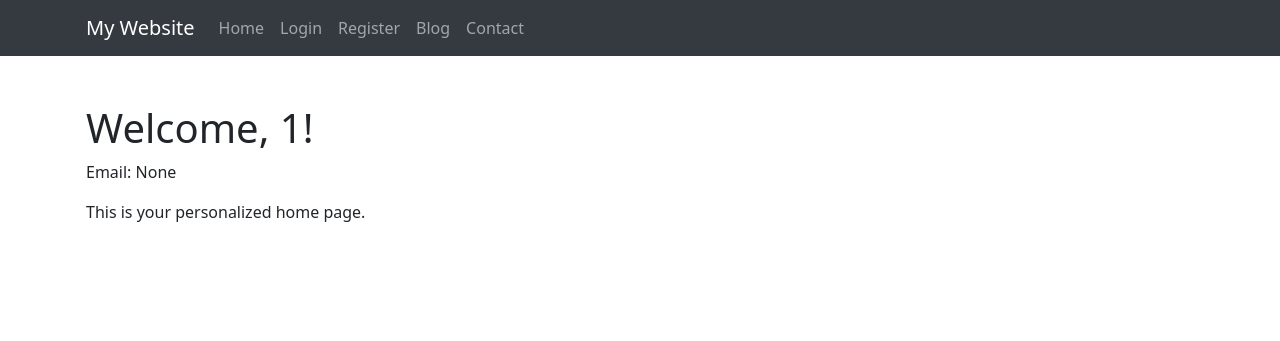
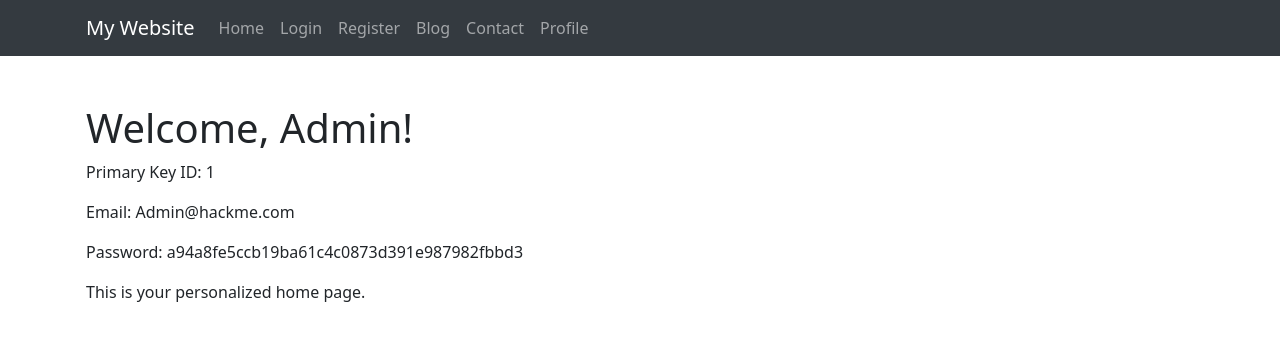
Before and after one commit to attacker-codeninja/Web-Application-Attacks, a Flask app: page /user/1 in a window 1280 px wide. Shown: the top 341 px of the page. Run offline with Flask 2, Linux system fonts and the light colour scheme; data comes from the database, SQL or seed files in the repository; data that the repository does not hold is empty; some libraries are stand-ins or nearby versions.

Commit message:
finished creating vulerable IDOR website

```diff
--- a/Broken_Access_Control/IDOR/application/app.py
+++ b/Broken_Access_Control/IDOR/application/app.py
@@ -36,18 +36,22 @@ def login():
             db.close()
 
             if user:
-                # Check if the user is an admin
+                # Store the user's information in the session
+                session['user_id'] = user[0]
                 session['name'] = user[1]
+                session['email'] = user[2]
+                session['password'] = user[3]
+
                 if user[4] == 'admin':
                     # Store the admin status in the session
                     session['is_admin'] = True
-                    session['email'] = user[2]
 
                     # Redirect the admin user to the admin.html page
                     return redirect(url_for('admin'))
 
-                # Redirect to the personalized home page for regular users
-                return redirect(url_for('user_home', name=user[1], email=user[2]))
+                # Redirect to the user's home page
+                return redirect(url_for('user_home', user_id=user[0]))
+
             else:
                 flash("Invalid email or password. Please try again.")
                 return redirect(url_for('login'))
@@ -58,6 +62,8 @@ def login():
             flash("An error occurred during login. Please try again later.")
 
     return render_template('login.html')
+
+
 
 
 
@@ -107,11 +113,34 @@ def register():
 
 
 
+@app.route('/user/<int:user_id>')
+def user_home(user_id):
+    # Retrieve user information from the database based on the user_id
+    db = mysql.connector.connect(
+        host='db',
+        user='myuser',
+        password='mypassword',
+        database='mydatabase'
+    )
+    cursor = db.cursor(dictionary=True)
+    query = "SELECT * FROM users WHERE id = %s"
+    values = (user_id,)
+    cursor.execute(query, values)
+    user = cursor.fetchone()
+    db.close()
 
-@app.route('/user/<name>')
-def user_home(name):
-    email = request.args.get('email')
-    return render_template('home.html', name=name, email=email)
+    if user:
+        name = user['name']
+        email = user['email']
+        password = user['password']
+
+        return render_template('home.html', name=name, email=email, user_id=user_id, password=password)
+    else:
+        flash("User not found.")
+
+    return redirect(url_for('login'))
+
+
 
 @app.route('/admin')
 def admin():
--- a/Broken_Access_Control/IDOR/application/templates/admin.html
+++ b/Broken_Access_Control/IDOR/application/templates/admin.html
@@ -9,6 +9,7 @@
 </head>
 
 <body>
+  <!-- Navigation Bar -->
   <!-- Navigation Bar -->
 <nav class="navbar navbar-expand-lg navbar-dark bg-dark">
   <div class="container">
@@ -34,6 +35,9 @@
         <li class="nav-item">
           <a class="nav-link" href="/contact">Contact</a>
         </li>
+        <li class="nav-item">
+          <a class="nav-link" href="/profile">Profile</a>
+        </li>
       </ul>
     </div>
   </div>
--- a/Broken_Access_Control/IDOR/application/templates/contact.html
+++ b/Broken_Access_Control/IDOR/application/templates/contact.html
@@ -9,6 +9,7 @@
 </head>
 
 <body>
+  <!-- Navigation Bar -->
   <!-- Navigation Bar -->
 <nav class="navbar navbar-expand-lg navbar-dark bg-dark">
   <div class="container">
@@ -33,6 +34,9 @@
         </li>
         <li class="nav-item">
           <a class="nav-link" href="/contact">Contact</a>
+        </li>
+        <li class="nav-item">
+          <a class="nav-link" href="/profile">Profile</a>
         </li>
       </ul>
     </div>
--- a/Broken_Access_Control/IDOR/application/templates/home.html
+++ b/Broken_Access_Control/IDOR/application/templates/home.html
@@ -1,3 +1,4 @@
+
   <!DOCTYPE html>
   <html lang="en">
 
@@ -5,7 +6,7 @@
     <meta charset="UTF-8">
     <meta name="viewport" content="width=device-width, initial-scale=1.0">
     <link rel="stylesheet" href="https://stackpath.bootstrapcdn.com/bootstrap/5.0.0-alpha1/css/bootstrap.min.css">
-  <title>My Website - Registration Page</title>
+    <title>My Website - Profile</title>
   </head>
 
   <body>
@@ -34,6 +35,9 @@
             <li class="nav-item">
               <a class="nav-link" href="/contact">Contact</a>
             </li>
+            <li class="nav-item">
+              <a class="nav-link" href="/profile">Profile</a>
+            </li>
           </ul>
         </div>
       </div>
@@ -42,9 +46,12 @@
     <!-- Main Content -->
 <main class="container mt-5">
   <h1>Welcome, {{ name }}!</h1>
+  <p>Primary Key ID: {{ user_id }}</p>
   <p>Email: {{ email }}</p>
+  <p>Password: {{ password }}</p>
   <p>This is your personalized home page.</p>
 </main>
+
 
     <!-- Bootstrap JS -->
     <script src="https://stackpath.bootstrapcdn.com/bootstrap/5.0.0-alpha1/js/bootstrap.bundle.min.js"></script>
```
Lines whose indentation alone changed are shown as unchanged.
